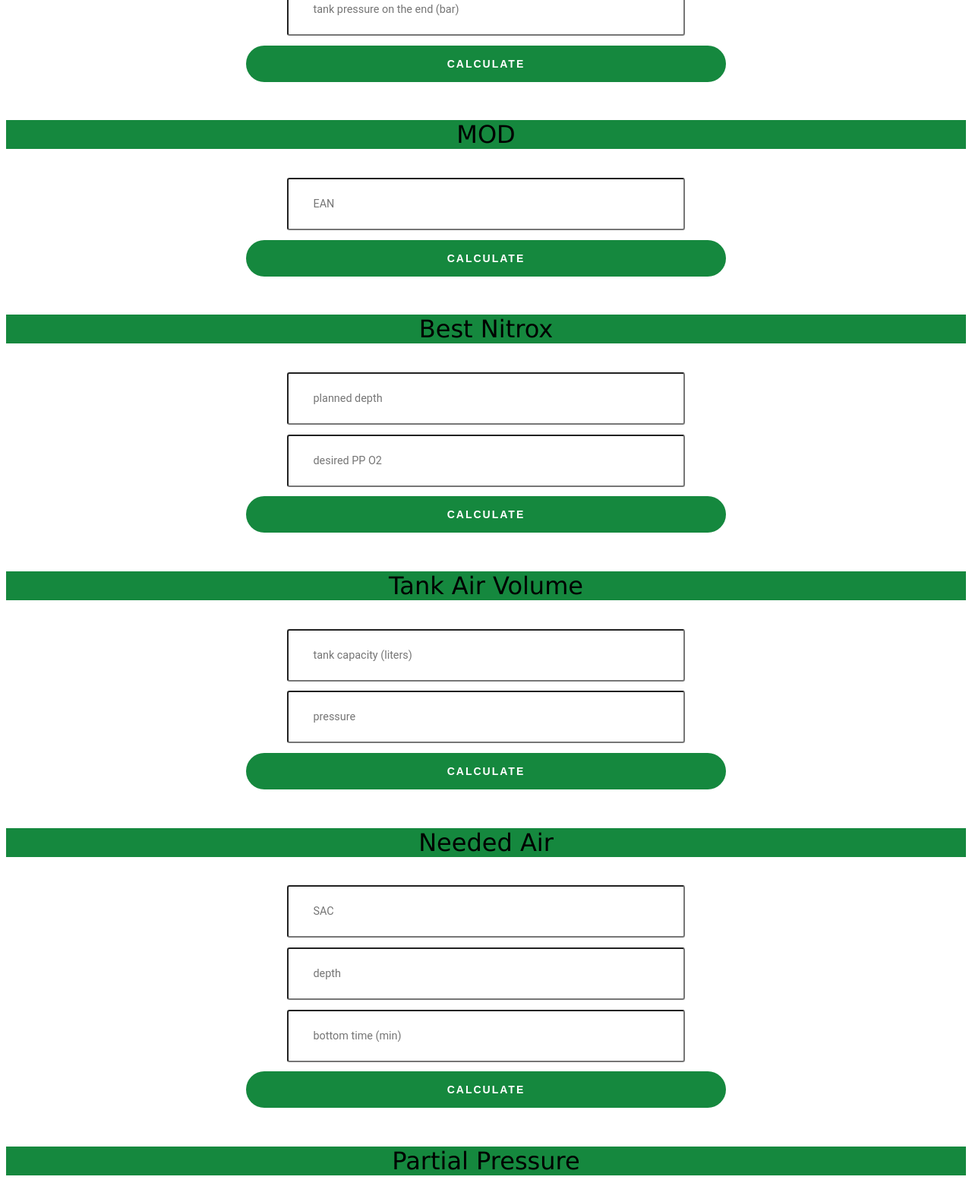
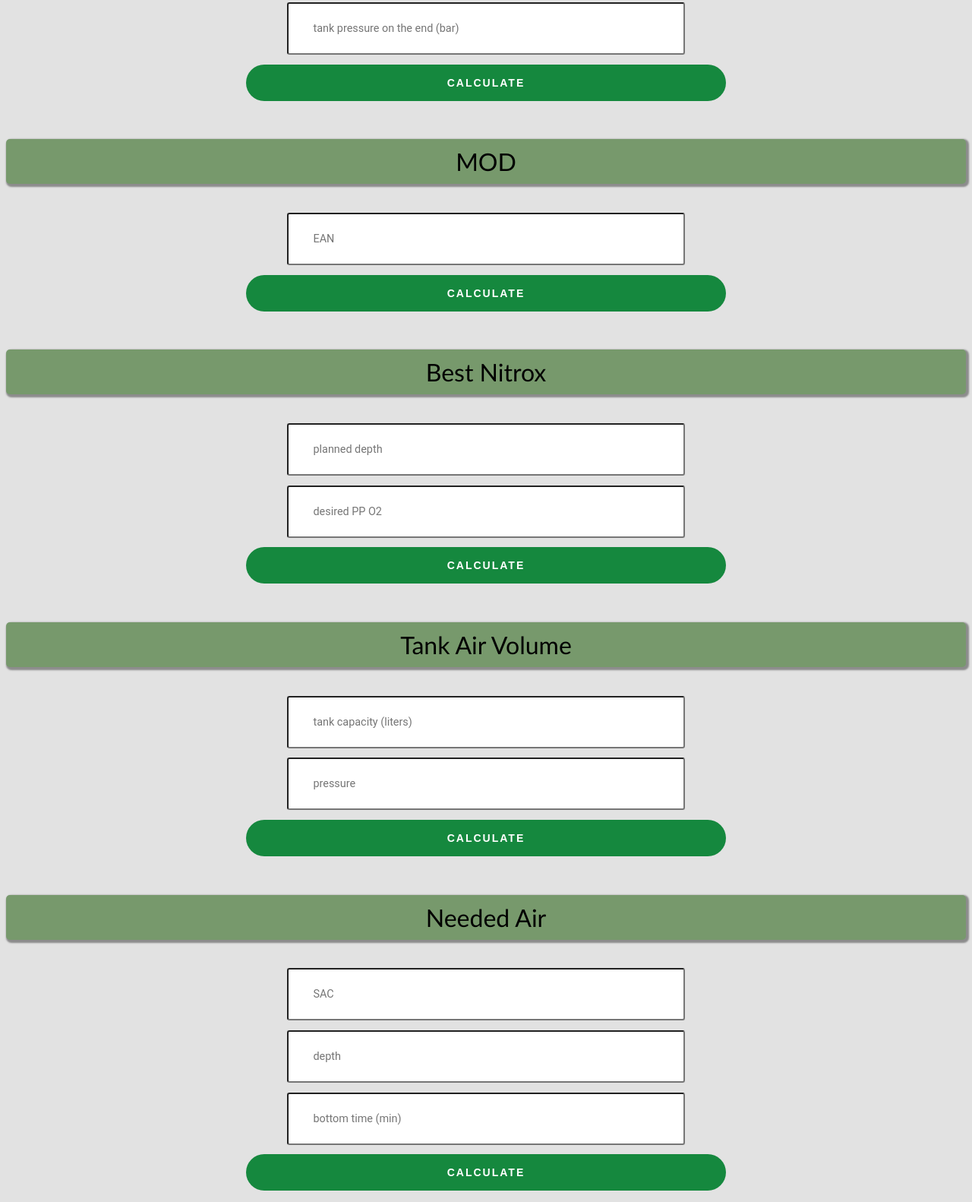
Before and after one commit to luc022/scuba_calculator, a plain HTML site: page index.html in a window 1280 px wide. Shown: the part 541-2123 px from the top of the page at 76% size. Drawn offline with Linux system fonts and the light colour scheme.

Commit message:
Update style.css

```diff
--- a/style.css
+++ b/style.css
@@ -1,10 +1,17 @@
-
+body {
+   background-color: #e2e2e2;
+}
 
 .title {
    text-align: center;
-   font-family: "Verdana", sans-serif;
-   background-color:#15883e;
-   font-size: 50px;
+   font-family: 'Trebuchet MS', sans-serif;
+   background-color:#77996c;
+   font-size: 35px;
+   font-weight: 600;
+   border-radius: 5px;
+   padding: 10px 20px;
+   box-shadow: 2px 2px 2px 2px #4d4d4d94;
+
    }
 
    .SAC {
@@ -13,85 +20,102 @@
 
    .sacTitle {
    text-align: center;
-   font-family: "Verdana", sans-serif;
-   background-color:#15883e;
+   font-family: 'Trebuchet MS', sans-serif;
+   background-color:#77996c;
    margin-top: 2%;
    font-size: 32px;
    margin-bottom: 5%;
-
+   border-radius: 5px;
+   padding: 10px 20px;
+   box-shadow: 2px 2px 2px 2px #4d4d4d94;
    }
 
    .wrapper {
      display: flex;
      flex-direction: column;
      align-items: center;
+
    }
 
    .modTitle {
        text-align: center;
-       font-family: "Verdana", sans-serif;
-       background-color:#15883e;
+       font-family: 'Trebuchet MS', sans-serif;
+       background-color:#77996c;
        margin-top: 2%;
        font-size: 32px;
        margin-bottom: 3%;
+       border-radius: 5px;
+       padding: 10px 20px;
+       box-shadow: 2px 2px 2px 2px #4d4d4d94;
        }
 
    .tankAirVolumeTitle {
            text-align: center;
-           font-family: "Verdana", sans-serif;
-           background-color:#15883e;
+           font-family: 'Trebuchet MS', sans-serif;
+           background-color:#77996c;
            margin-top: 2%;
            font-size: 32px;
            margin-bottom: 3%;
-
+           border-radius: 5px;
+           padding: 10px 20px;
+         box-shadow: 2px 2px 2px 2px #4d4d4d94;
     }
 
 
         .partialPressureTitle{
              text-align: center;
-             font-family: "Verdana", sans-serif;
-             background-color:#15883e;
+             font-family: 'Trebuchet MS', sans-serif;
+             background-color:#77996c;
              margin-top: 2%;
              font-size: 20px;
              margin-bottom: 3%;
-
+             border-radius: 5px;
+             padding: 10px 20px;
+            box-shadow: 2px 2px 2px 2px #4d4d4d94;
 
           }
 
           .bestNitroxTitle {
             text-align: center;
-            font-family: "Verdana", sans-serif;
-            background-color:#15883e;
+            font-family: 'Trebuchet MS', sans-serif;
+            background-color:#77996c;
             margin-top: 2%;
             font-size: 32px;
             margin-bottom: 3%;
-
+            border-radius: 5px;
+            padding: 10px 20px;
+           box-shadow: 2px 2px 2px 2px #4d4d4d94;
             }
 
             .neededAirTitle {
                text-align: center;
-               font-family: "Verdana", sans-serif;
-               background-color:#15883e;
+               font-family: 'Trebuchet MS', sans-serif;
+               background-color:#77996c;
                margin-top: 2%;
                font-size: 32px;
                margin-bottom: 3%;
-
+               border-radius: 5px;
+               padding: 10px 20px;
+               box-shadow: 2px 2px 2px 2px #4d4d4d94;
                }
 
                .partialPressureTitle {
                   text-align: center;
-                  font-family: "Verdana", sans-serif;
-                  background-color:#15883e;
+                  font-family: 'Trebuchet MS', sans-serif;
+                  background-color:#77996c;
                   margin-top: 2%;
                   font-size: 32px;
                   margin-bottom: 3%;
+                  border-radius: 5px;
+                  padding: 10px 20px;
+                   box-shadow: 2px 2px 2px 2px #4d4d4d94;
                }
 
                input {
                   font-family: 'Roboto', sans-serif;
                   color: #333;
                   font-size: 0.9rem;
-                   margin: 0 auto;
+
                   padding: 1.5rem 2rem;
                   border-radius: 0.2rem;
                   background-color: rgb(255, 255, 255);
@@ -143,3 +167,8 @@
 
 
                }
+           @media (orientation: portrait) and (max-width: 500px) {
+   input {
+     width: 80%;
+   }
+   }
```
